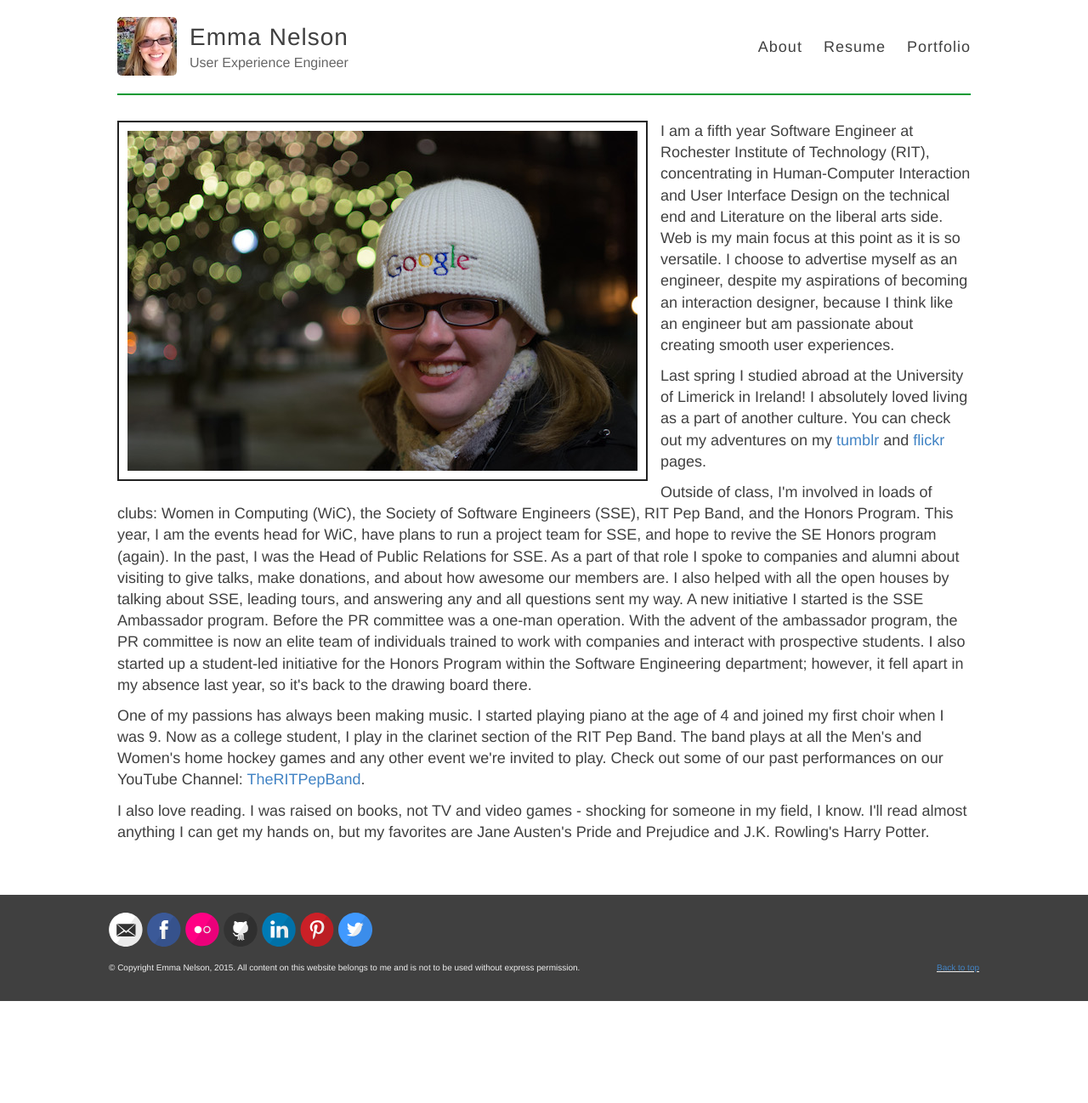
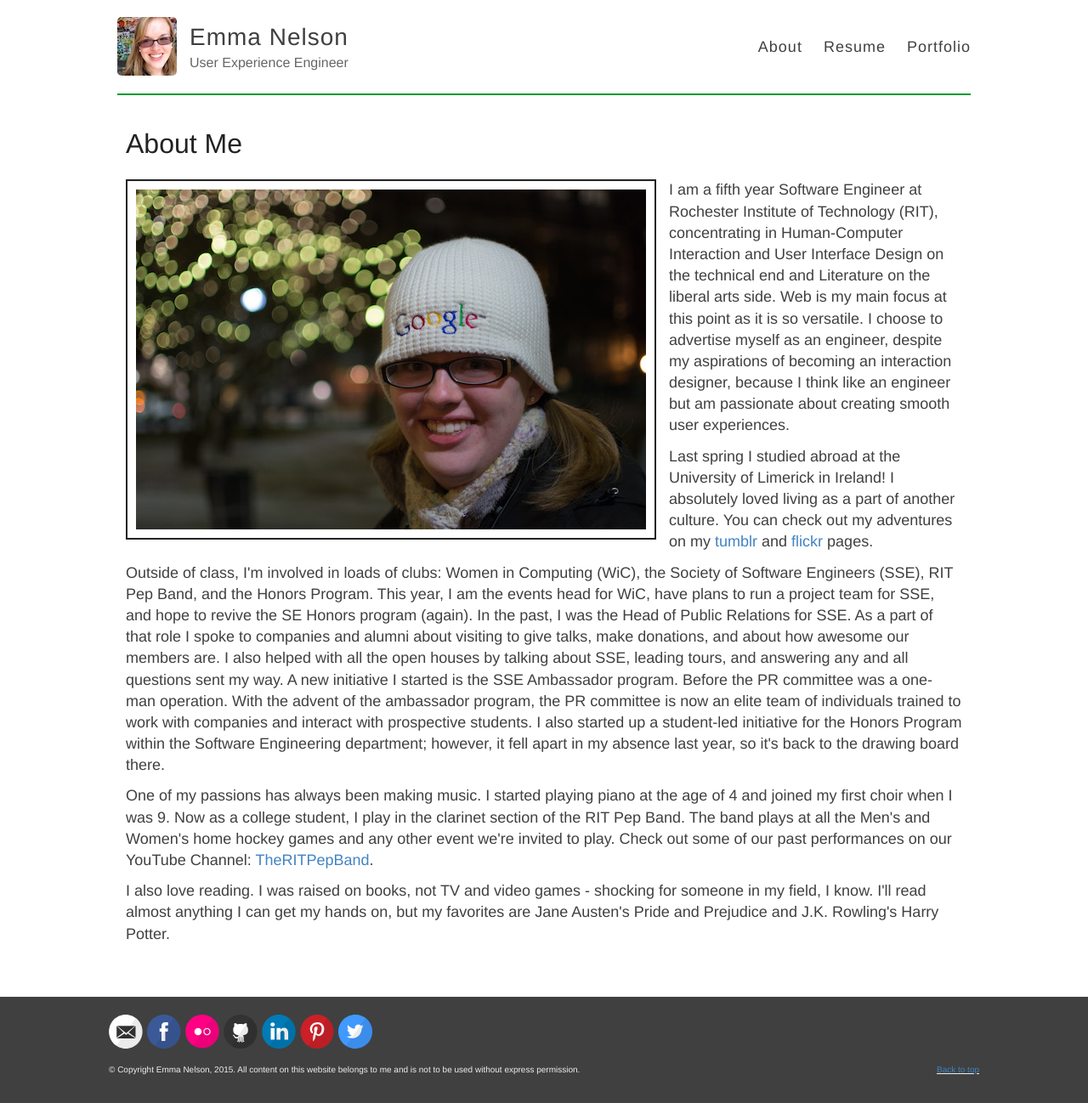
Before and after one commit to eknelson17/eknelson17.github.com, a Jekyll site: the page built from about/index.html, in a window 1280 px wide. Shown: the whole page at 85% size. Built offline with Jekyll 4.4.1, drawn with Linux system fonts in a browser that asks for light colours; before the commit the page ends 1178 px from its top, so only the background shows below that.

Commit message:
Re-added page layout.

```diff
--- /dev/null
+++ b/_layouts/page.html
@@ -0,0 +1,13 @@
+---
+layout: default
+---
+
+<article class="page">
+  <div class="container">
+    <h1>{{ page.title }}</h1>
+
+    <div class="entry">
+      {{ content }}
+    </div>
+  </div>
+</article>
--- a/about/index.html
+++ b/about/index.html
@@ -1,5 +1,5 @@
 ---
-layout: default
+layout: page
 title: About Me
 ---
 
--- a/portfolio/dev/index.html
+++ b/portfolio/dev/index.html
@@ -89,7 +89,7 @@ type: dev
     </p>
 
     <div id="links" class="img-row-3">
-      <a class="img-col" href="{{ site.baseurl }}/images/dev/catapult.jpg" title="Catapult"data-gallery>
+      <a class="img-col" href="{{ site.baseurl }}/images/dev/catapult.jpg" title="Catapult" data-gallery>
         <img class="thumbnail" src="{{ site.baseurl }}/images/dev/catapult.jpg" alt="Catapult">
       </a>
       <a class="img-col" href="{{ site.baseurl }}/images/dev/guitar.jpg" title="Guitar" data-gallery>
```
